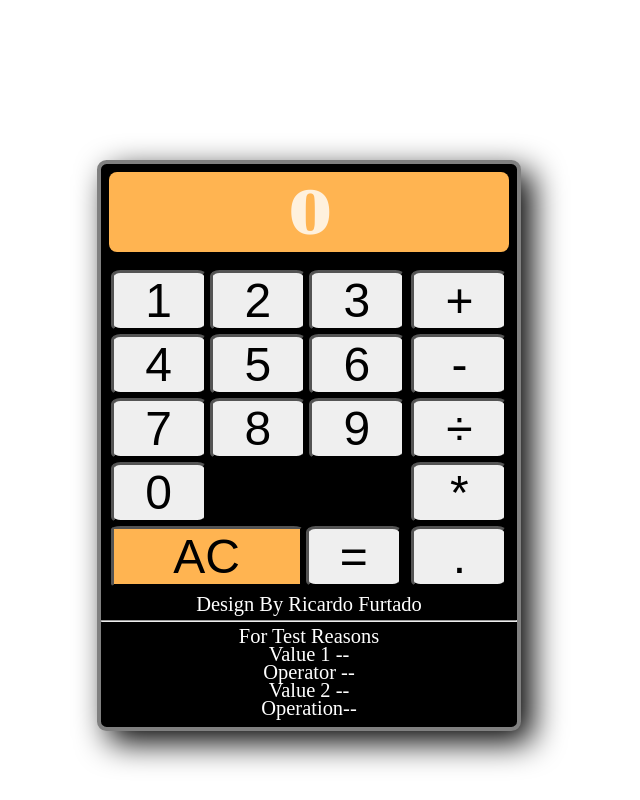
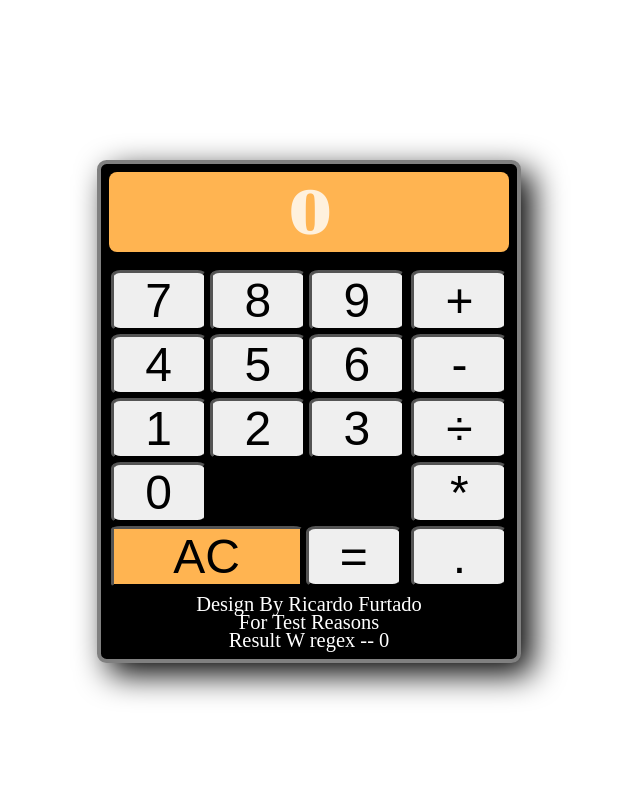
Before and after one commit to rickfurt/React-Calculator, a React (Create React App) app: page / in a window 1280 px wide. Shown: the whole page, without its empty margins (331-971 px from the left). Built offline with nearby package versions, Linux system fonts and the light colour scheme.

Commit message:
included function for solution and regex to catch multiples "0" on display

```diff
--- a/package.json
+++ b/package.json
@@ -3,6 +3,7 @@
   "version": "0.1.0",
   "private": true,
   "dependencies": {
+    "mathjs": "^5.7.0",
     "react": "^16.8.4",
     "react-dom": "^16.8.4",
     "react-scripts": "2.1.8"
--- a/src/App.js
+++ b/src/App.js
@@ -1,96 +1,81 @@
 import React, { Component } from 'react';
 import './App.css';
+import * as math from 'mathjs';
 
 class App extends Component {
   constructor(){
     super()
     this.state = {
+      input:'',
       display:0,
       store:[],
       initial:0,
-      result:'',
-      operation:[],
-      operator:''
+      result:'0',
     }
-    this.handleClick = this.handleClick.bind(this);
-    this.clear = this.clear.bind(this);
-    this.operation = this.operation.bind(this);
+    this.handleEqual = this.handleEqual.bind(this);
   }
 
-  handleClick(e){
-    var joined = this.state.store.concat(e.target.value);
+  handleClick = e => {
+    const regExp = /^0*/;
+    const filter = this.state.result.replace(regExp,'');
 
+      this.setState({
+        result:filter + e.target.value,
+      })
+  }
+
+  clear = () => {
     this.setState({
-      store: joined,
-      display:joined
+      store:[],
+      result:this.state.initial,
     })
   }
 
-  clear(){
+  handleEqual(){
     this.setState({
-      store:[],
-      display:this.state.initial,
-      operation:[],
-      operator:'',
-      value1:''
+      result:  math.eval(this.state.result),
     })
   }
-
-  operation(e){
-    var temp = this.state.store.join('');
-    // var operator = this.state.store[1];
-    var arr = this.state.operation.concat(temp);
-
-    this.setState({
-      value1:temp,
-      display:this.state.initial,
-      store:[],
-      operation:arr
-    })
-  }
-
-
 
   render() {
     return (
       <div className="app-container">
         <div className="display">
           <div className="preview" id="display">
-            {this.state.display}
+          {this.state.result}
         </div>
         </div>
 
         <div className="operators">
-          <button className="operator" id="add" onClick={this.operation}>+</button>
-          <button className="operator" id="subtract">-</button>
-          <button className="operator" id="divide" >÷</button>
-          <button className="operator" id="multiply">*</button>
-          <button className="operator" id="decimal">.</button>
+          <button className="operator" id="add" value="+" onClick={this.handleClick}>+</button>
+          <button className="operator" id="subtract" value="-" onClick={this.handleClick}>-</button>
+          <button className="operator" id="divide" value="/" onClick={this.handleClick}>÷</button>
+          <button className="operator" id="multiply" value="*" onClick={this.handleClick}>*</button>
+          <button className="operator" id="decimal" value=".">.</button>
         </div>
         <div className="numbers">
+          <button className="number" id="seven" value="7" onClick={this.handleClick}>7</button>
+          <button className="number" id="eight" value="8" onClick={this.handleClick}>8</button>
+          <button className="number" id="nine" value="9" onClick={this.handleClick}>9</button>
+          <button className="number" id="four" value="4" onClick={this.handleClick}>4</button>
+          <button className="number" id="five" value="5" onClick={this.handleClick}>5</button>
+          <button className="number" id="six" value="6" onClick={this.handleClick}>6</button>
           <button className="number" id="one" value="1" onClick={this.handleClick}>1</button>
           <button className="number" id="two" value="2" onClick={this.handleClick}>2</button>
           <button className="number" id="three" value="3" onClick={this.handleClick}>3</button>
-          <button className="number" id="four" value="4" onClick={this.handleClick}>4</button>
-          <button className="number" id="five" value="5" onClick={this.handleClick}>5</button>
-          <button className="number" id="six" value="6" onClick={this.handleClick}>6</button>
-          <button className="number" id="seven" value="7" onClick={this.handleClick}>7</button>
-          <button className="number" id="eight" value="8" onClick={this.handleClick}>8</button>
-          <button className="number" id="nine" value="9" onClick={this.handleClick}>9</button>
           <button className="number" id="zero"value="0" onClick={this.handleClick}>0</button>
 
           <span className="clearfix">
             <button className="clear" id="clear" onClick={this.clear}>AC</button>
-            <button className="operator" id="equals">=</button>
+            <button className="operator" onClick={this.handleEqual} id="equals">=</button>
           </span>
         </div>
         <p className="credit">Design By Ricardo Furtado</p>
-        <hr className="credit" />
+
         <p className="credit">For Test Reasons</p>
-        <p className="credit">Value 1 -- {this.state.value1}</p>
-        <p className="credit">Operator -- {this.state.operator}</p>
-        <p className="credit">Value 2 -- {this.state.value2}</p>
-        <p className="credit">Operation-- {this.state.operation}</p>
+        <p className="credit">Result W regex -- {this.state.display}</p>
+
+
     </div>
     );
   }
```
Also changed, not shown: 1 other file (tests, documents, lock files or other folders).
